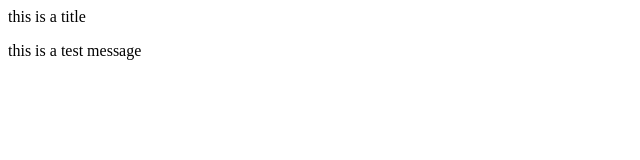
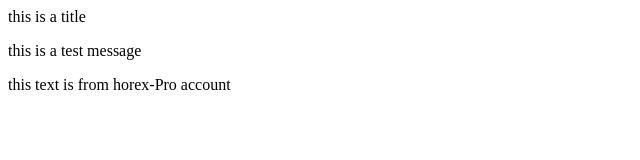
Before and after one commit to horex-Pro/test-2, a plain HTML site: page index.html in a window 1280 px wide. Shown: the whole page, without its empty margins (0-640 px from the left). Drawn offline with Linux system fonts and the light colour scheme.

Commit message:
i have finished my task

```diff
--- a/index.html
+++ b/index.html
@@ -5,5 +5,8 @@
     <p>
       this is a test message
     </p>
+    <p>
+      this text is from horex-Pro account
+    </p>
   </body>
 </html>
```
